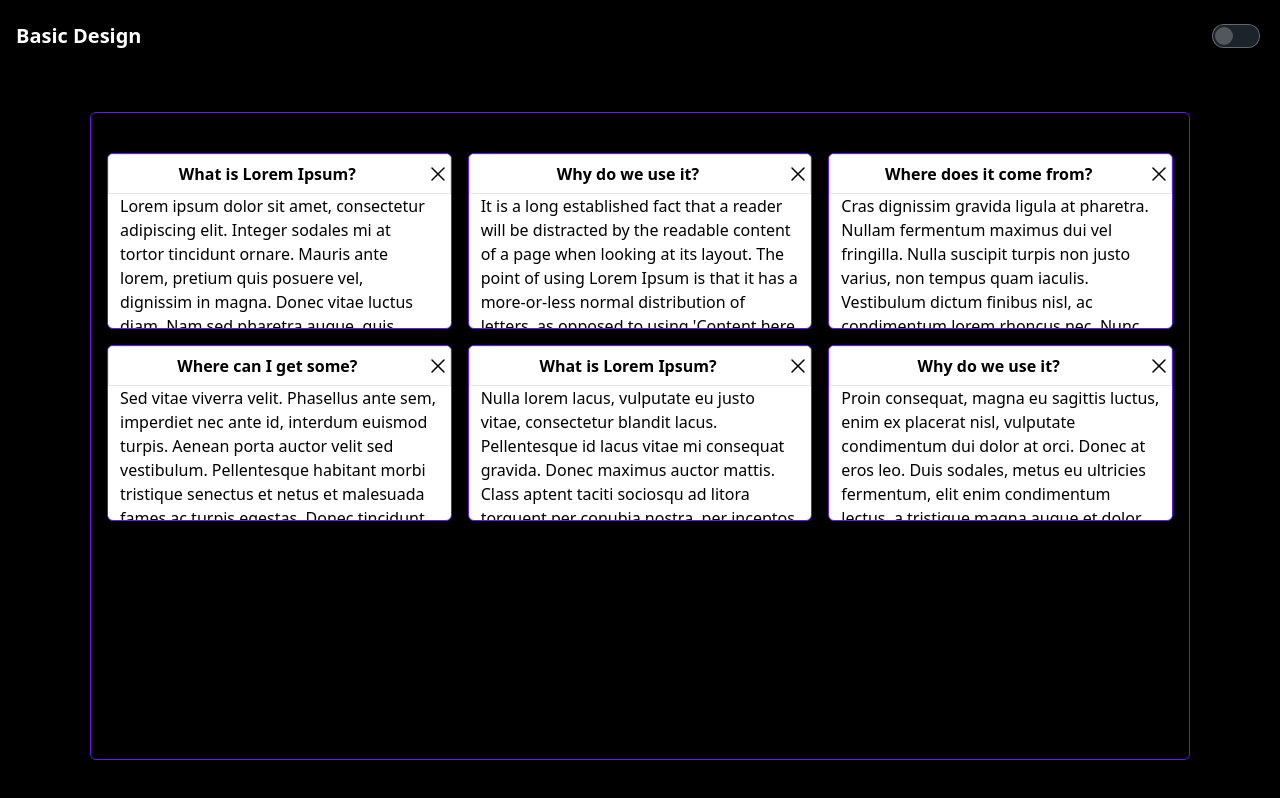
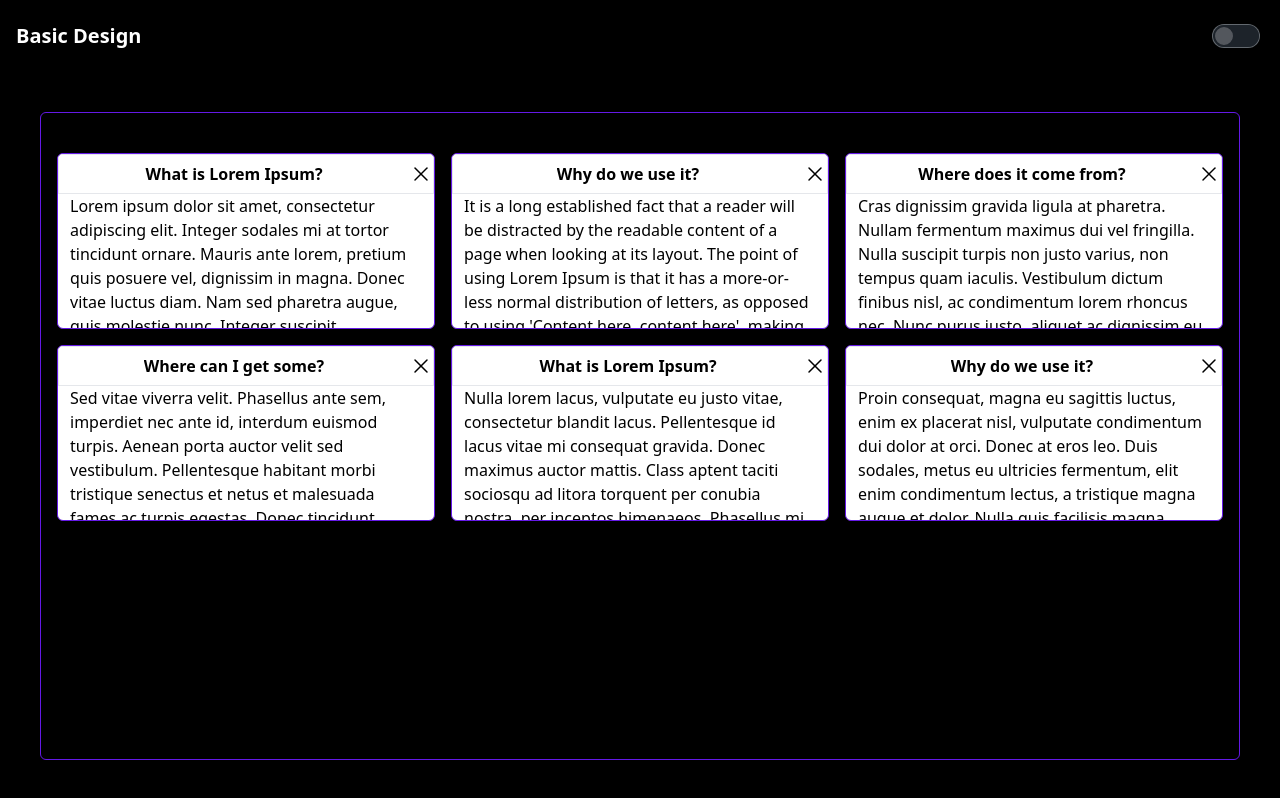
Before and after one commit to alanjacob-exe/Basic-Design, a React (Vite) app: page / in a window 1280 px wide. Built offline with nearby package versions, Linux system fonts and the light colour scheme.

Commit message:
cleansup code

```diff
--- a/src/App.jsx
+++ b/src/App.jsx
@@ -90,8 +90,8 @@ function App() {
             </label>
           </div>
         </div>
-        <div className="w-full h-full flex flex-col overflow-hidden   p-10 ">
-          <div className="w-11/12 h-full border m-auto border-primary p-4 py-10 rounded-md  transition ease-in-out  ">
+        <div className="w-full h-full flex flex-col overflow-hidden p-4 lg:p-10 ">
+          <div className="w-full lg:h-full border mx-auto lg:m-auto border-primary p-4 py-10 rounded-md  transition ease-in-out  ">
             <div className="w-full h-full overflow-y-auto ">
               <div className="grid-cols-3	grid gap-4 mb-4 transition ease-in-out ">
                 {dummydata.map((value, index) => (
--- a/src/Components/card.jsx
+++ b/src/Components/card.jsx
@@ -1,4 +1,4 @@
-export default function Card({ index, heading, content, deleteClick, style }) {
+export default function Card({ index, heading, content, deleteClick }) {
   return (
     <main
       className={
@@ -7,8 +7,8 @@ export default function Card({ index, heading, content, deleteClick, style }) {
           : "w-full bg-white border-primary border rounded-md overflow-hidden h-44  transition ease-in-out"
       }
     >
-      <div className="border h-10 w-full flex justify-between my-auto">
-        <div className="m-auto  text-black font-semibold text-md">
+      <div className="border h-10 w-full flex justify-between my-auto overflow-hidden">
+        <div className="m-auto  text-black font-semibold text-md overflow-hidden">
           {heading}
         </div>
         <div className="my-auto cursor-pointer" onClick={deleteClick}>
```
